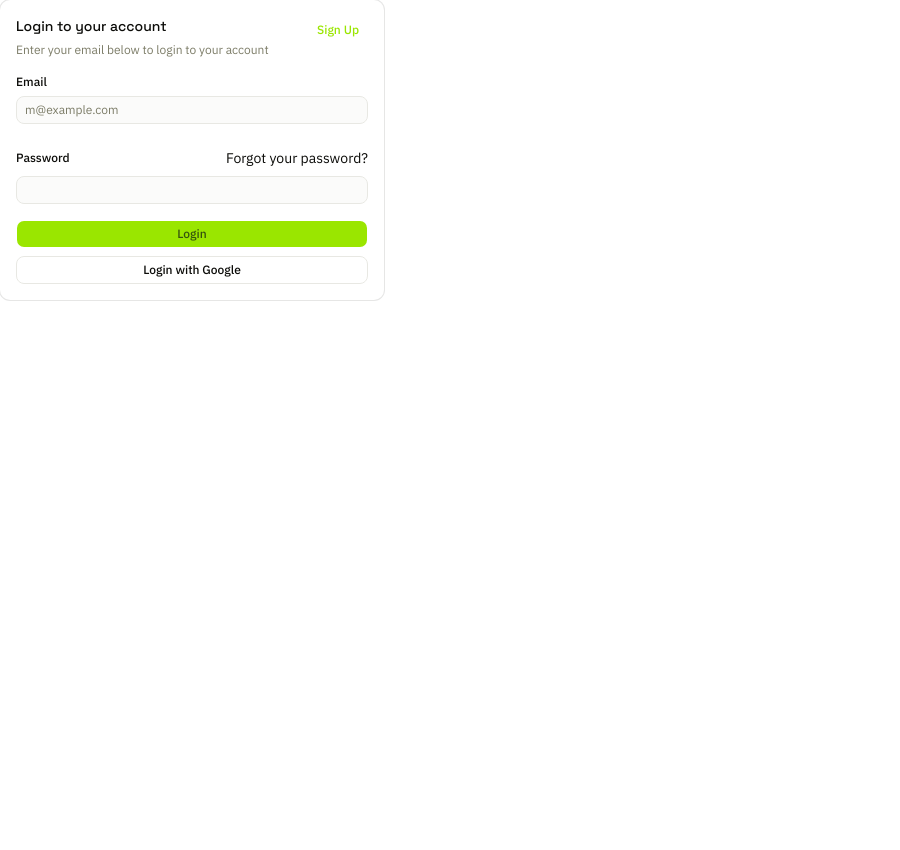
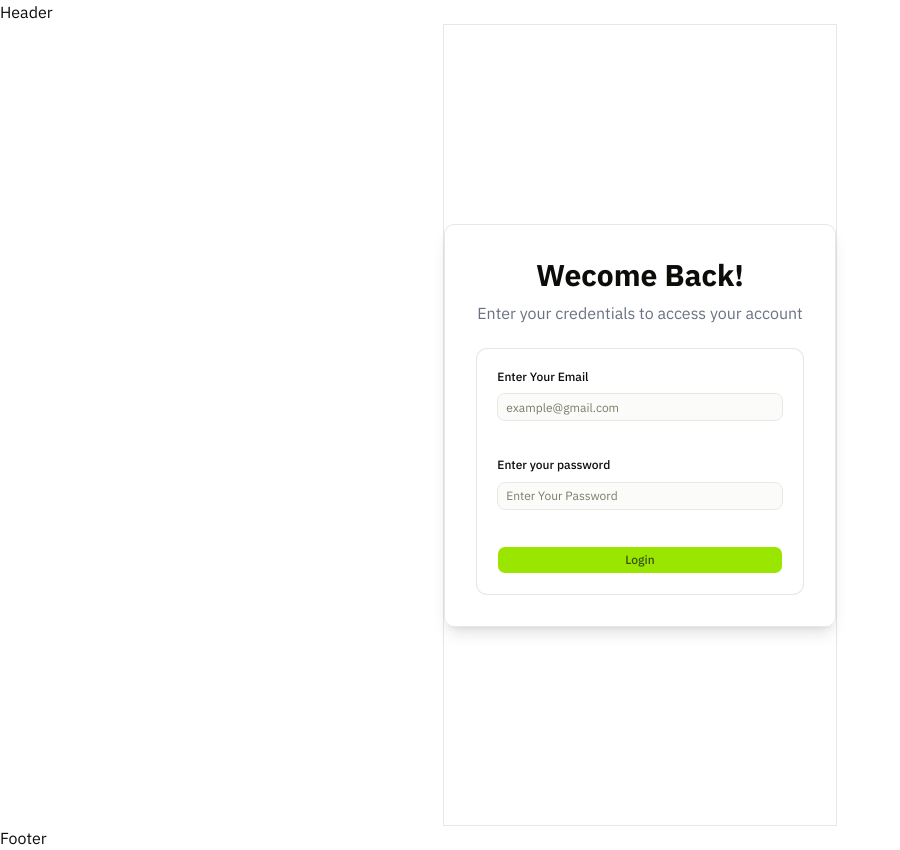
Before and after one commit to sakib404-hub/my-first-next-js-application, a Next.js app: page /login in a window 1280 px wide. Shown: the whole page, without its empty margins (0-900 px from the left). Before the commit the page ends 800 px from the top, so only its background shows below. Built offline with nearby package versions, Linux system fonts and the light colour scheme.

Commit message:
added login form

```diff
--- /dev/null
+++ b/app/(auth)/_components/LoginForm.tsx
@@ -0,0 +1,46 @@
+"use clinet";
+
+import { Button } from "@/components/ui/button";
+import { Card } from "@/components/ui/card";
+import { Field, FieldLabel } from "@/components/ui/field";
+import { Input } from "@/components/ui/input";
+
+const LoginForm = () => {
+  return (
+    <form className="space-y-4">
+      <Card className="p-5 space-y-5">
+
+    {/* for email  */}
+     <Field>
+        <FieldLabel htmlFor="email">
+            Enter Your Email
+        </FieldLabel>
+         <Input
+          name="email"
+          type="email"
+          id="email"
+          placeholder="example@gmail.com"
+          required
+        ></Input>
+     </Field>
+
+     {/* for password  */}
+     <Field>
+        <FieldLabel htmlFor="password">
+            Enter your password
+        </FieldLabel>
+          <Input
+          name="password"
+          type="password"
+          placeholder="Enter Your Password"
+          required
+        ></Input>
+     </Field>
+
+        <Button type="submit">Login</Button>
+      </Card>
+    </form>
+  );
+};
+
+export default LoginForm;
--- /dev/null
+++ b/app/(auth)/layout.tsx
@@ -0,0 +1,11 @@
+import React from 'react'
+
+const layout = ({children} : {children : React.ReactNode}) => {
+  return (
+    <div className='max-w-7xl mx-auto border'>
+      {children}
+    </div>
+  )
+}
+
+export default layout
--- a/app/(auth)/login/page.tsx
+++ b/app/(auth)/login/page.tsx
@@ -1,64 +1,26 @@
-import { Button } from "@/components/ui/button";
-import {
-  Card,
-  CardAction,
-  CardContent,
-  CardDescription,
-  CardFooter,
-  CardHeader,
-  CardTitle,
-} from "@/components/ui/card";
-import { Input } from "@/components/ui/input";
-import { Label } from "@/components/ui/label";
+import LoginForm from "../_components/LoginForm";
 
 const LoginPage = () => {
   return (
-    <Card className="w-full max-w-sm">
-      <CardHeader>
-        <CardTitle>Login to your account</CardTitle>
-        <CardDescription>
-          Enter your email below to login to your account
-        </CardDescription>
-        <CardAction>
-          <Button variant="link">Sign Up</Button>
-        </CardAction>
-      </CardHeader>
-      <CardContent>
-        <form>
-          <div className="flex flex-col gap-6">
-            <div className="grid gap-2">
-              <Label htmlFor="email">Email</Label>
-              <Input
-                id="email"
-                type="email"
-                placeholder="m@example.com"
-                required
-              />
-            </div>
-            <div className="grid gap-2">
-              <div className="flex items-center">
-                <Label htmlFor="password">Password</Label>
-                <a
-                  href="#"
-                  className="ml-auto inline-block text-sm underline-offset-4 hover:underline"
-                >
-                  Forgot your password?
-                </a>
-              </div>
-              <Input id="password" type="password" required />
-            </div>
-          </div>
-        </form>
-      </CardContent>
-      <CardFooter className="flex-col gap-2">
-        <Button type="submit" className="w-full">
-          Login
-        </Button>
-        <Button variant="outline" className="w-full">
-          Login with Google
-        </Button>
-      </CardFooter>
-    </Card>
+    <>
+    <div className="flex min-h-screen items-center justify-center">
+      <div className="w-full max-w-md space-y-6 rounded-lg border p-8 shadow-lg">
+
+       {/* this is for the  generic texts */}
+      <div className="space-y-2 text-center">
+        <h1 className="text-3xl font-bold">Wecome Back!</h1>
+        <p className="text-gray-500">
+          Enter your credentials to access your account
+        </p>
+      </div>
+
+      {/* this is for the interactive form */}
+      <div>
+        <LoginForm></LoginForm>
+      </div>
+    </div>
+    </div>
+    </>
   );
 };
 
--- a/app/layout.tsx
+++ b/app/layout.tsx
@@ -23,9 +23,11 @@
       className={cn("h-full", "antialiased", "font-sans", ibmPlexSans.variable, spaceGroteskHeading.variable)}
     >
       <body className="min-h-full flex flex-col">
+        <p>Header</p>
         {/* header  */}
         {children}
         {/* footer  */}
+        <p>Footer</p>
       </body>
     </html>
   );
--- /dev/null
+++ b/components/ui/field.tsx
@@ -0,0 +1,238 @@
+"use client"
+
+import { useMemo } from "react"
+import { cva, type VariantProps } from "class-variance-authority"
+
+import { cn } from "@/lib/utils"
+import { Label } from "@/components/ui/label"
+import { Separator } from "@/components/ui/separator"
+
+function FieldSet({ className, ...props }: React.ComponentProps<"fieldset">) {
+  return (
+    <fieldset
+      data-slot="field-set"
+      className={cn(
+        "flex flex-col gap-4 has-[>[data-slot=checkbox-group]]:gap-3 has-[>[data-slot=radio-group]]:gap-3",
+        className
+      )}
+      {...props}
+    />
+  )
+}
+
+function FieldLegend({
+  className,
+  variant = "legend",
+  ...props
+}: React.ComponentProps<"legend"> & { variant?: "legend" | "label" }) {
+  return (
+    <legend
+      data-slot="field-legend"
+      data-variant={variant}
+      className={cn(
+        "mb-2 font-medium data-[variant=label]:text-xs/relaxed data-[variant=legend]:text-sm",
+        className
+      )}
+      {...props}
+    />
+  )
+}
+
+function FieldGroup({ className, ...props }: React.ComponentProps<"div">) {
+  return (
+    <div
+      data-slot="field-group"
+      className={cn(
+        "group/field-group @container/field-group flex w-full flex-col gap-4 data-[slot=checkbox-group]:gap-3 *:data-[slot=field-group]:gap-4",
+        className
+      )}
+      {...props}
+    />
+  )
+}
+
+const fieldVariants = cva(
+  "group/field flex w-full gap-2 data-[invalid=true]:text-destructive",
+  {
+    variants: {
+      orientation: {
+        vertical: "flex-col *:w-full [&>.sr-only]:w-auto",
+        horizontal:
+          "flex-row items-center has-[>[data-slot=field-content]]:items-start *:data-[slot=field-label]:flex-auto has-[>[data-slot=field-content]]:[&>[role=checkbox],[role=radio]]:mt-px",
+        responsive:
+          "flex-col *:w-full @md/field-group:flex-row @md/field-group:items-center @md/field-group:*:w-auto @md/field-group:has-[>[data-slot=field-content]]:items-start @md/field-group:*:data-[slot=field-label]:flex-auto [&>.sr-only]:w-auto @md/field-group:has-[>[data-slot=field-content]]:[&>[role=checkbox],[role=radio]]:mt-px",
+      },
+    },
+    defaultVariants: {
+      orientation: "vertical",
+    },
+  }
+)
+
+function Field({
+  className,
+  orientation = "vertical",
+  ...props
+}: React.ComponentProps<"div"> & VariantProps<typeof fieldVariants>) {
+  return (
+    <div
+      role="group"
+      data-slot="field"
+      data-orientation={orientation}
+      className={cn(fieldVariants({ orientation }), className)}
+      {...props}
+    />
+  )
+}
+
+function FieldContent({ className, ...props }: React.ComponentProps<"div">) {
+  return (
+    <div
+      data-slot="field-content"
+      className={cn(
+        "group/field-content flex flex-1 flex-col gap-0.5 leading-snug",
+        className
+      )}
+      {...props}
+    />
+  )
+}
+
+function FieldLabel({
+  className,
+  ...props
+}: React.ComponentProps<typeof Label>) {
+  return (
+    <Label
+      data-slot="field-label"
+      className={cn(
+        "group/field-label peer/field-label flex w-fit gap-2 leading-snug group-data-[disabled=true]/field:opacity-50 has-data-checked:bg-primary/5 has-[>[data-slot=field]]:rounded-md has-[>[data-slot=field]]:border *:data-[slot=field]:p-2 dark:has-data-checked:bg-primary/10",
+        "has-[>[data-slot=field]]:w-full has-[>[data-slot=field]]:flex-col",
+        className
+      )}
+      {...props}
+    />
+  )
+}
+
+function FieldTitle({ className, ...props }: React.ComponentProps<"div">) {
+  return (
+    <div
+      data-slot="field-label"
+      className={cn(
+        "flex w-fit items-center gap-2 text-xs/relaxed font-medium group-data-[disabled=true]/field:opacity-50",
+        className
+      )}
+      {...props}
+    />
+  )
+}
+
+function FieldDescription({ className, ...props }: React.ComponentProps<"p">) {
+  return (
+    <p
+      data-slot="field-description"
+      className={cn(
+        "text-left text-xs/relaxed leading-normal font-normal text-muted-foreground group-has-data-horizontal/field:text-balance [[data-variant=legend]+&]:-mt-1.5",
+        "last:mt-0 nth-last-2:-mt-1",
+        "[&>a]:underline [&>a]:underline-offset-4 [&>a:hover]:text-primary",
+        className
+      )}
+      {...props}
+    />
+  )
+}
+
+function FieldSeparator({
+  children,
+  className,
+  ...props
+}: React.ComponentProps<"div"> & {
+  children?: React.ReactNode
+}) {
+  return (
+    <div
+      data-slot="field-separator"
+      data-content={!!children}
+      className={cn(
+        "relative -my-2 h-5 text-xs/relaxed group-data-[variant=outline]/field-group:-mb-2",
+        className
+      )}
+      {...props}
+    >
+      <Separator className="absolute inset-0 top-1/2" />
+      {children && (
+        <span
+          className="relative mx-auto block w-fit bg-background px-2 text-muted-foreground"
+          data-slot="field-separator-content"
+        >
+          {children}
+        </span>
+      )}
+    </div>
+  )
+}
+
+function FieldError({
+  className,
+  children,
+  errors,
+  ...props
+}: React.ComponentProps<"div"> & {
+  errors?: Array<{ message?: string } | undefined>
+}) {
+  const content = useMemo(() => {
+    if (children) {
+      return children
+    }
+
+    if (!errors?.length) {
+      return null
+    }
+
+    const uniqueErrors = [
+      ...new Map(errors.map((error) => [error?.message, error])).values(),
+    ]
+
+    if (uniqueErrors?.length == 1) {
+      return uniqueErrors[0]?.message
+    }
+
+    return (
+      <ul className="ml-4 flex list-disc flex-col gap-1">
+        {uniqueErrors.map(
+          (error, index) =>
+            error?.message && <li key={index}>{error.message}</li>
+        )}
+      </ul>
+    )
+  }, [children, errors])
+
+  if (!content) {
+    return null
+  }
+
+  return (
+    <div
+      role="alert"
+      data-slot="field-error"
+      className={cn("text-xs/relaxed font-normal text-destructive", className)}
+      {...props}
+    >
+      {content}
+    </div>
+  )
+}
+
+export {
+  Field,
+  FieldLabel,
+  FieldDescription,
+  FieldError,
+  FieldGroup,
+  FieldLegend,
+  FieldSeparator,
+  FieldSet,
+  FieldContent,
+  FieldTitle,
+}
--- /dev/null
+++ b/components/ui/separator.tsx
@@ -0,0 +1,28 @@
+"use client"
+
+import * as React from "react"
+import { Separator as SeparatorPrimitive } from "radix-ui"
+
+import { cn } from "@/lib/utils"
+
+function Separator({
+  className,
+  orientation = "horizontal",
+  decorative = true,
+  ...props
+}: React.ComponentProps<typeof SeparatorPrimitive.Root>) {
+  return (
+    <SeparatorPrimitive.Root
+      data-slot="separator"
+      decorative={decorative}
+      orientation={orientation}
+      className={cn(
+        "shrink-0 bg-border data-horizontal:h-px data-horizontal:w-full data-vertical:w-px data-vertical:self-stretch",
+        className
+      )}
+      {...props}
+    />
+  )
+}
+
+export { Separator }
```
